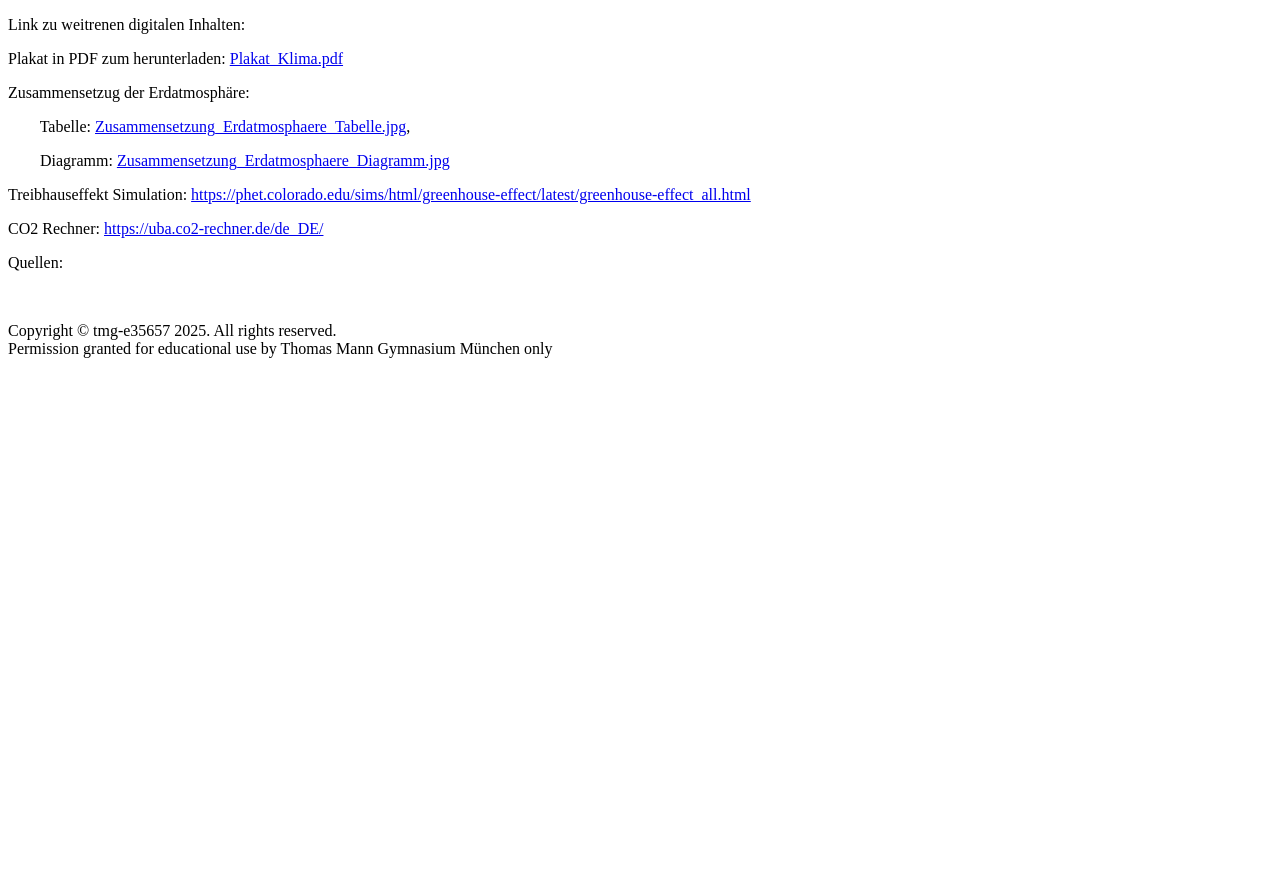
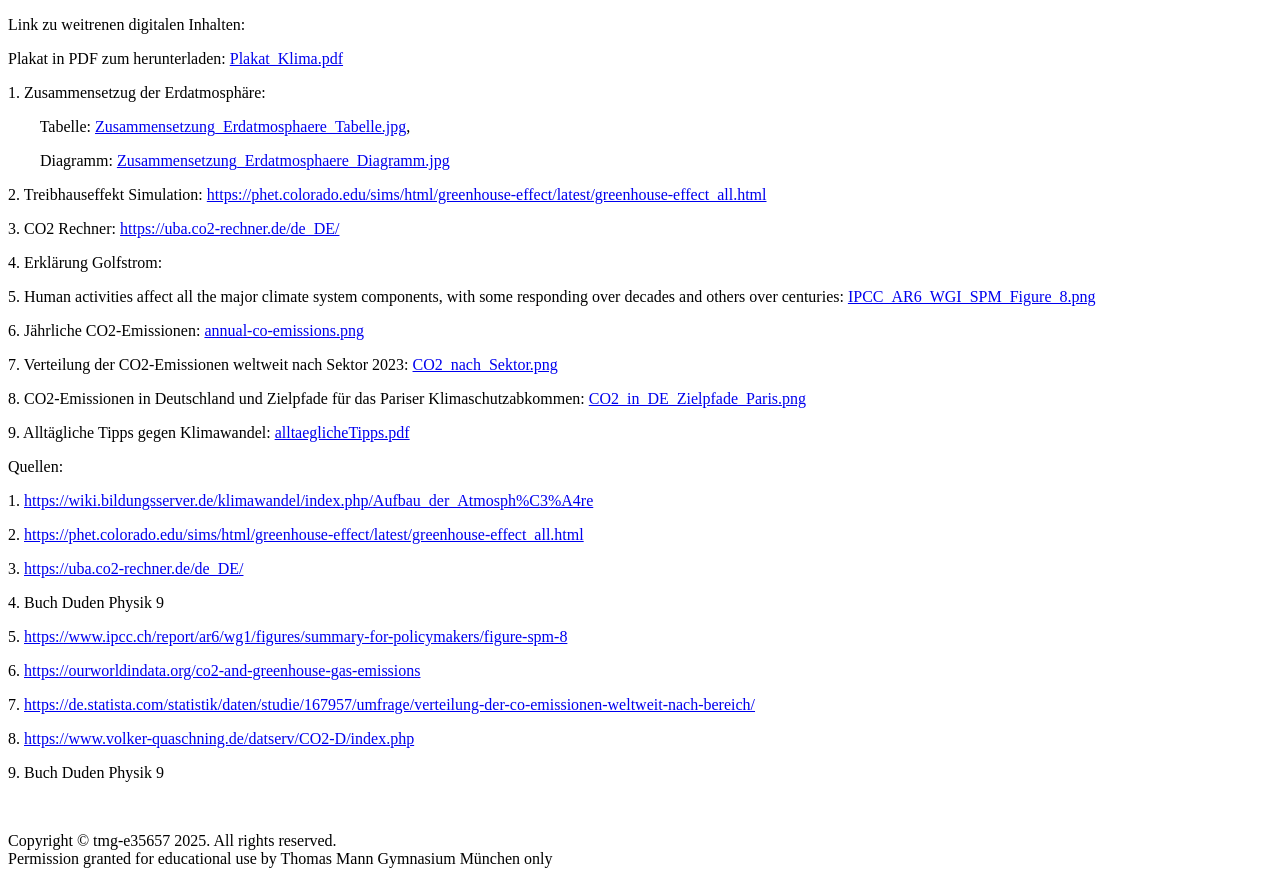
Before and after one commit to tmg-e02/Physik_Plakat01, a plain HTML site: page index.html in a window 1280 px wide. Before the commit the page ends 800 px from the top, so only its background shows below. Drawn offline with Linux system fonts and the light colour scheme.

Commit message:
Add files via upload

```diff
--- a/index.html
+++ b/index.html
@@ -7,13 +7,30 @@
   <body>
     <p>Link zu weitrenen digitalen Inhalten:</p>
     <p>Plakat in PDF zum herunterladen: <a href="Plakat_Klima.pdf">Plakat_Klima.pdf</a></p>
-    <p>Zusammensetzug der Erdatmosphäre: </p>
+    <p>1. Zusammensetzug der Erdatmosphäre: </p>
     <p>&nbsp;&nbsp;&nbsp; &nbsp;&nbsp;&nbsp; Tabelle: <a href="Zusammensetzung_Erdatmosphaere_Tabelle.jpg">Zusammensetzung_Erdatmosphaere_Tabelle.jpg</a>,
     </p>
     <p>&nbsp;&nbsp;&nbsp; &nbsp;&nbsp;&nbsp; Diagramm: <a href="Zusammensetzung_Erdatmosphaere_Diagramm.jpg">Zusammensetzung_Erdatmosphaere_Diagramm.jpg</a></p>
-    <p>Treibhauseffekt Simulation: <a href="https://phet.colorado.edu/sims/html/greenhouse-effect/latest/greenhouse-effect_all.html">https://phet.colorado.edu/sims/html/greenhouse-effect/latest/greenhouse-effect_all.html</a></p>
-    <p>CO2 Rechner: <a href="https://uba.co2-rechner.de/de_DE/">https://uba.co2-rechner.de/de_DE/</a></p>
+    <p>2. Treibhauseffekt Simulation: <a href="https://phet.colorado.edu/sims/html/greenhouse-effect/latest/greenhouse-effect_all.html">https://phet.colorado.edu/sims/html/greenhouse-effect/latest/greenhouse-effect_all.html</a></p>
+    <p>3. CO2 Rechner: <a href="https://uba.co2-rechner.de/de_DE/">https://uba.co2-rechner.de/de_DE/</a></p>
+    <p>4. Erklärung Golfstrom: </p>
+    <p>5. Human activities affect all the major climate system components, with
+      some responding over decades and others over centuries: <a href="IPCC_AR6_WGI_SPM_Figure_8">IPCC_AR6_WGI_SPM_Figure_8.png</a></p>
+    <p>6. Jährliche CO2-Emissionen: <a href="annual-co-emissions.png">annual-co-emissions.png</a></p>
+    <p>7. Verteilung der CO2-Emissionen weltweit nach Sektor 2023: <a href="CO2_nach_Sektor.png">CO2_nach_Sektor.png</a></p>
+    <p>8. CO2-Emissionen in Deutschland und Zielpfade für das Pariser
+      Klimaschutzabkommen: <a href="CO2_in_DE_Zielpfade_Paris.png">CO2_in_DE_Zielpfade_Paris.png</a></p>
+    <p>9. Alltägliche Tipps gegen Klimawandel: <a href="alltaeglicheTipps.pdf">alltaeglicheTipps.pdf</a></p>
     <p>Quellen:</p>
+    <p>1. <a href="https://wiki.bildungsserver.de/klimawandel/index.php/Aufbau_der_Atmosph%C3%A4re">https://wiki.bildungsserver.de/klimawandel/index.php/Aufbau_der_Atmosph%C3%A4re</a></p>
+    <p>2. <a href="https://phet.colorado.edu/sims/html/greenhouse-effect/latest/greenhouse-effect_all.html">https://phet.colorado.edu/sims/html/greenhouse-effect/latest/greenhouse-effect_all.html</a></p>
+    <p>3. <a href="https://uba.co2-rechner.de/de_DE/">https://uba.co2-rechner.de/de_DE/</a></p>
+    <p>4. Buch Duden Physik 9</p>
+    <p>5. <a href="https://www.ipcc.ch/report/ar6/wg1/figures/summary-for-policymakers/figure-spm-8">https://www.ipcc.ch/report/ar6/wg1/figures/summary-for-policymakers/figure-spm-8</a></p>
+    <p>6. <a href="https://ourworldindata.org/co2-and-greenhouse-gas-emissions">https://ourworldindata.org/co2-and-greenhouse-gas-emissions</a></p>
+    <p>7. <a href="https://de.statista.com/statistik/daten/studie/167957/umfrage/verteilung-der-co-emissionen-weltweit-nach-bereich/">https://de.statista.com/statistik/daten/studie/167957/umfrage/verteilung-der-co-emissionen-weltweit-nach-bereich/</a></p>
+    <p>8. <a href="https://www.volker-quaschning.de/datserv/CO2-D/index.php">https://www.volker-quaschning.de/datserv/CO2-D/index.php</a></p>
+    <p>9. Buch Duden Physik 9</p>
     <p><br>
     </p>
     <p>Copyright © tmg-e35657 2025. All rights reserved.<br>
```
